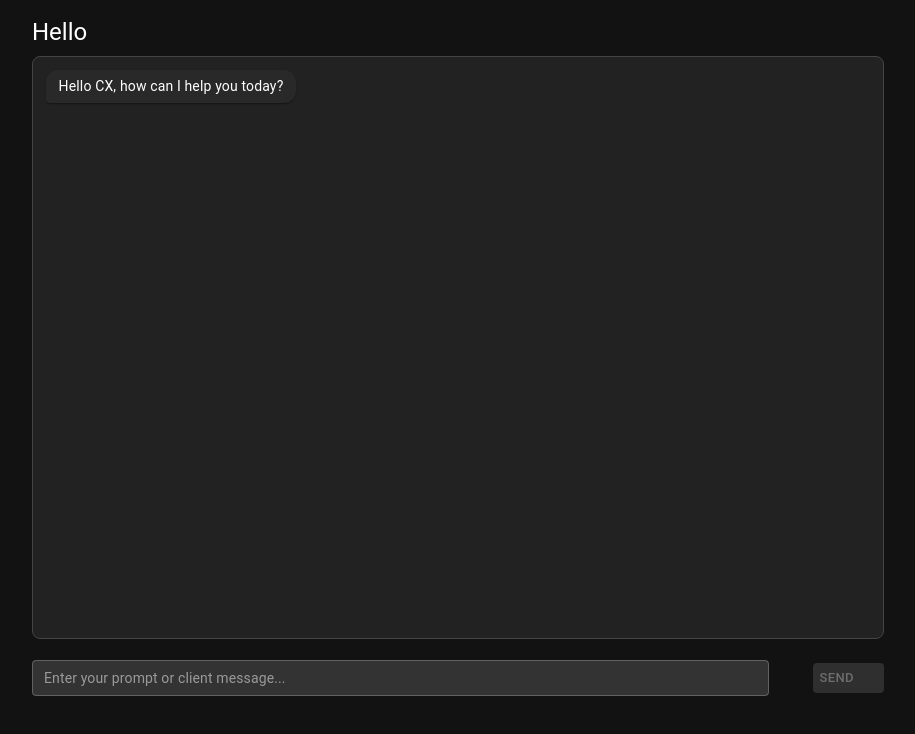
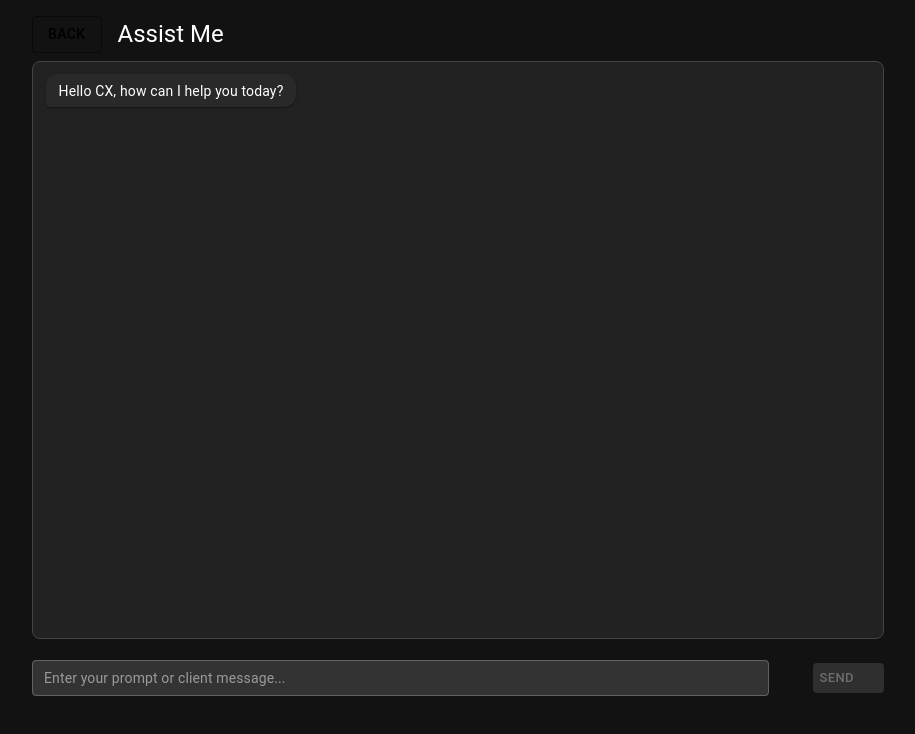
Before and after one commit to jeffrazi95/AI-CX-HELPER, a React (Create React App) app: page /assist in a window 1280 px wide. Shown: the top 734 px of the page, without its empty margins (182-1097 px from the left). Built offline with nearby package versions, Linux system fonts and the light colour scheme; some icons are missing.

Commit message:
fix home

```diff
--- a/src/AICXHelperInterface.js
+++ b/src/AICXHelperInterface.js
@@ -5,6 +5,7 @@ import SendIcon from '@mui/icons-material/Send';
 import UploadFileIcon from '@mui/icons-material/UploadFile';
 import SettingsIcon from '@mui/icons-material/Settings';
 import GuidelineManager from './GuidelineManager';
+import { useNavigate } from 'react-router-dom';
 
 const VisuallyHiddenInput = styled('input')({
   clip: 'rect(0 0 0 0)',
@@ -19,6 +20,7 @@ const VisuallyHiddenInput = styled('input')({
 });
 
 function AICXHelperInterface({ agentId }) {
+  const navigate = useNavigate();
   const [prompt, setPrompt] = useState('');
   const [selectedFiles, setSelectedFiles] = useState([]);
   const [filePreviews, setFilePreviews] = useState([]);
@@ -144,9 +146,12 @@ function AICXHelperInterface({ agentId }) {
 
   return (
     <Container maxWidth="md" sx={{ height: '90vh', display: 'flex', flexDirection: 'column', padding: '1rem' }}>
-      <Box sx={{ display: 'flex', justifyContent: 'space-between', alignItems: 'center', marginBottom: '0.5rem' }}>
-        <Typography variant="h5" component="h1">
-          Hello
+      <Box sx={{ display: 'flex', alignItems: 'center', marginBottom: '0.5rem' }}>
+        <Button variant="outlined" onClick={() => navigate('/')} sx={{ mr: 2 }}>
+          Back
+        </Button>
+        <Typography variant="h5" component="h1" sx={{ flexGrow: 1 }}>
+          Assist Me
         </Typography>
         <IconButton color="inherit" size="small" onClick={() => setShowGuidelineManager(!showGuidelineManager)}>
           <SettingsIcon />
--- a/src/AssessmentPage.js
+++ b/src/AssessmentPage.js
@@ -1,8 +1,10 @@
 
 import React, { useState, useEffect } from 'react';
 import { Container, Typography, Button, Box, TextField, CircularProgress, Alert, Paper, Select, MenuItem, FormControl, InputLabel, Modal } from '@mui/material';
+import { useNavigate } from 'react-router-dom';
 
 function AssessmentPage({ agentId }) {
+  const navigate = useNavigate();
   const [scenarios, setScenarios] = useState([]);
   const [agentReplies, setAgentReplies] = useState({});
   const [isLoading, setIsLoading] = useState(true);
@@ -146,9 +148,14 @@ function AssessmentPage({ agentId }) {
 
   return (
     <Container maxWidth="md" sx={{ padding: '2rem' }}>
-      <Typography variant="h4" component="h1" gutterBottom>
-        Assessment for {agentId ? agentId.charAt(0).toUpperCase() + agentId.slice(1) : 'Agent'}
-      </Typography>
+      <Box sx={{ display: 'flex', justifyContent: 'space-between', alignItems: 'center', marginBottom: '1rem' }}>
+        <Typography variant="h4" component="h1" gutterBottom>
+          Assessment for {agentId ? agentId.charAt(0).toUpperCase() + agentId.slice(1) : 'Agent'}
+        </Typography>
+        <Button variant="outlined" onClick={() => navigate('/')}>
+          Back
+        </Button>
+      </Box>
 
       <FormControl sx={{ m: 1, minWidth: 120 }} size="small">
         <InputLabel id="week-select-label">Week</InputLabel>
```
